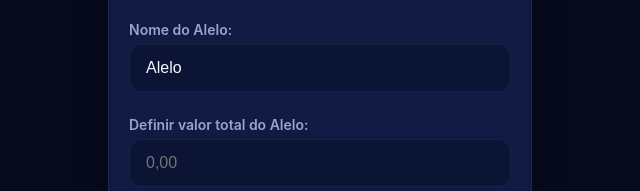
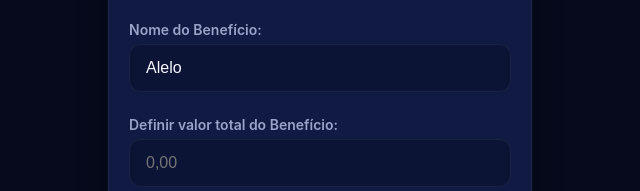
Before and after one commit to dekazera-ui/app-gestao-fin, a plain HTML site: page docs/index.html in a window 1280 px wide. Both pictures are taken after a click on the button "⚙️". Shown: the part 533-724 px from the top of the page, 320-960 px from the left. Drawn offline with Linux system fonts and the light colour scheme.

Commit message:
index.html

```diff
--- a/docs/index.html
+++ b/docs/index.html
@@ -48,7 +48,7 @@
 
         <div class="alelo-bar">
           <div id="alelo-fill" class="alelo-fill" style="width:0%"></div>
-          <span class="alelo-label-left"><span id="alelo-name-label">Alelo</span> <span id="alelo-pct">0%</span></span>
+          <span class="alelo-label-left"><span id="alelo-name-label">Vale Benefício</span> <span id="alelo-pct">0%</span></span>
           <span class="alelo-label-right" id="alelo-total-label">R$ 0</span>
         </div>
       </div>
@@ -91,10 +91,10 @@
           <label class="field-label" for="ajustes-salario">Definir valor Salário:</label>
           <input type="number" id="ajustes-salario" class="field-input" inputmode="decimal" step="0.01" placeholder="0,00" />
 
-          <label class="field-label" for="ajustes-alelo-nome">Nome do Alelo:</label>
+          <label class="field-label" for="ajustes-alelo-nome">Nome do Benefício:</label>
           <input type="text" id="ajustes-alelo-nome" class="field-input" placeholder="Ex: Alelo, Vale Refeição..." maxlength="30" />
 
-          <label class="field-label" for="ajustes-alelo">Definir valor total do Alelo:</label>
+          <label class="field-label" for="ajustes-alelo">Definir valor total do Benefício:</label>
           <input type="number" id="ajustes-alelo" class="field-input" inputmode="decimal" step="0.01" placeholder="0,00" />
 
           <button id="ajustes-copy-prev" class="link-btn">Copiar valores do mês anterior</button>
```
